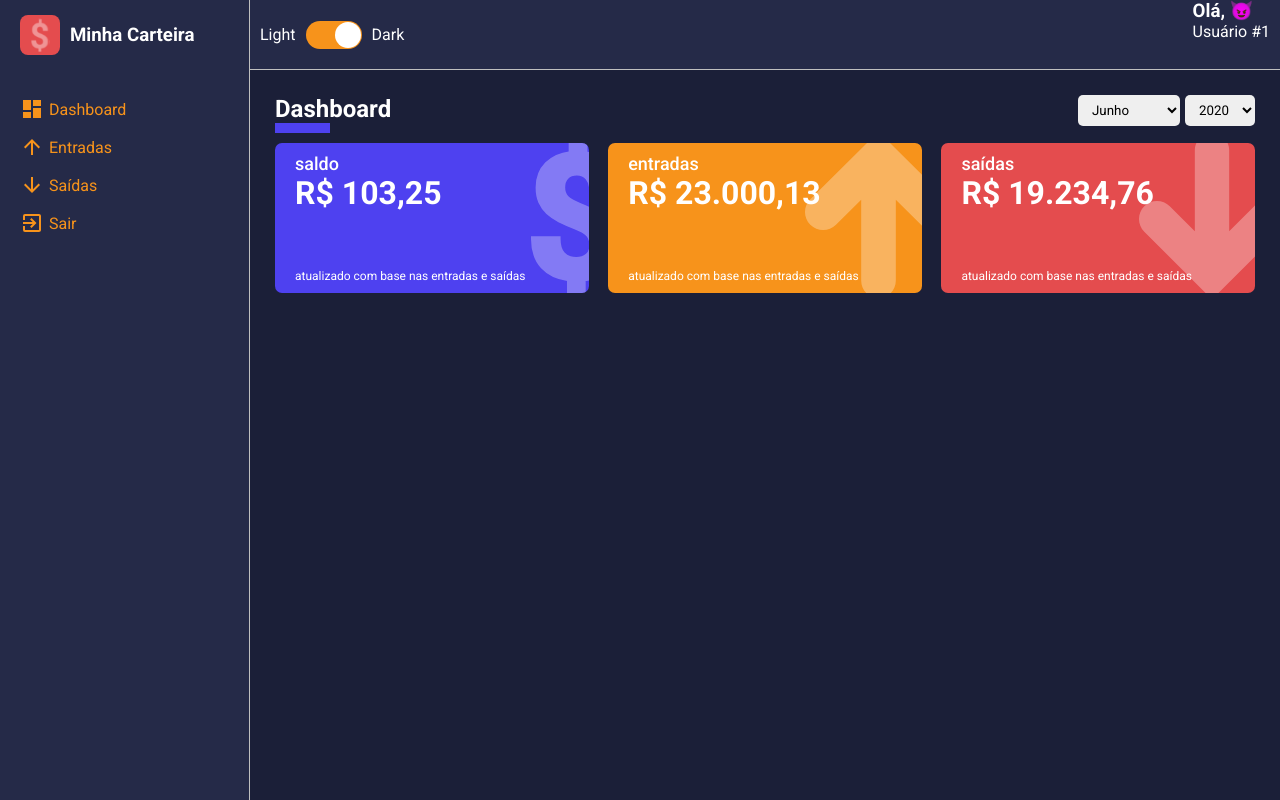
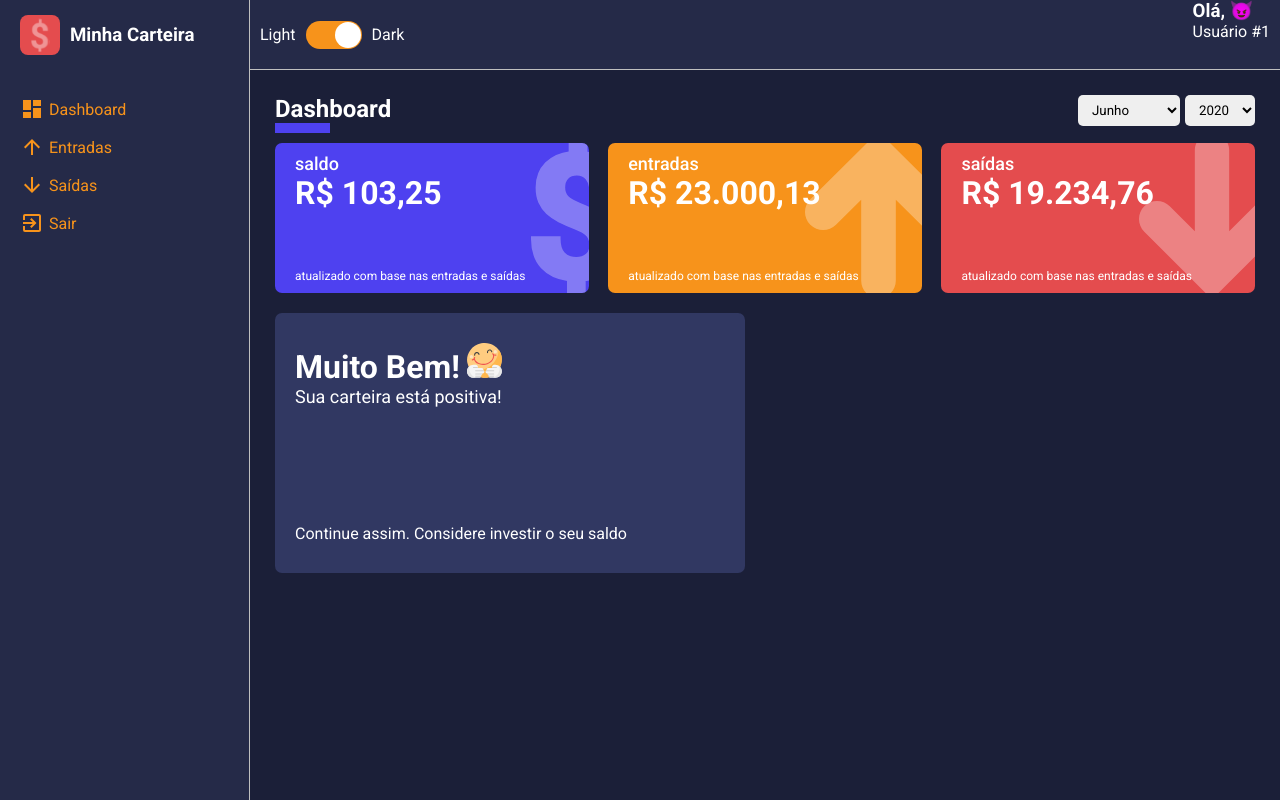
Before and after one commit to EduBergantini/didactic-spoon, a React (Create React App) app: page /dashboard in a window 1280 px wide. Built offline with nearby package versions, Linux system fonts and the light colour scheme.

Commit message:
refactor: add waller evaluation component to dashboard page

```diff
--- a/src/pages/dashboard/index.tsx
+++ b/src/pages/dashboard/index.tsx
@@ -8,6 +8,7 @@ import expenses from "../../repositories/expenses";
 import listOfMonths from "../../utils/months";
 import WalletBox from "../../components/wallet-box";
 import { IconEnums } from "../../utils/images";
+import WalletEvaluation from "../../components/wallet-evaluation";
 
 
 const Dashboard: React.FC = () => {
@@ -77,6 +78,13 @@ const Dashboard: React.FC = () => {
                     color="#e44c4e"
                 />
 
+                <WalletEvaluation
+                    title="Muito Bem!"
+                    icon={IconEnums.HAPPY_EMOJI}
+                    description="Sua carteira está positiva!"
+                    footerText="Continue assim. Considere investir o seu saldo"
+                />
+
             </DashboardContent>
         </DashboardContainer>
     );
--- a/src/pages/dashboard/styles.ts
+++ b/src/pages/dashboard/styles.ts
@@ -4,4 +4,5 @@ export const DashboardContainer = styled.div``;
 export const DashboardContent = styled.div`
     display: flex;
     justify-content: space-between;
+    flex-wrap: wrap;
 `;
```
